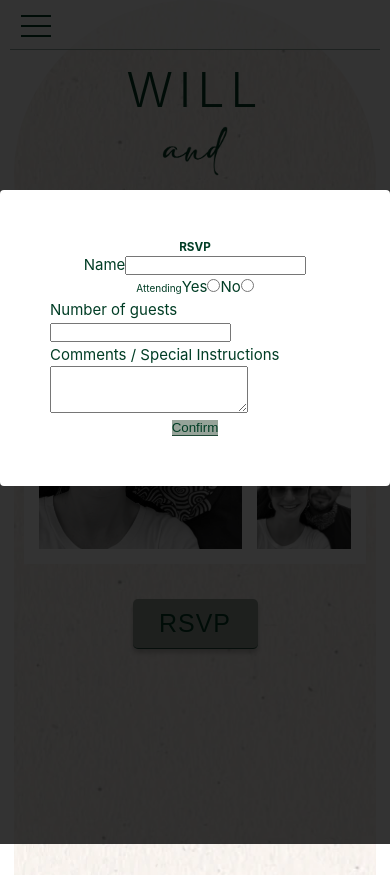
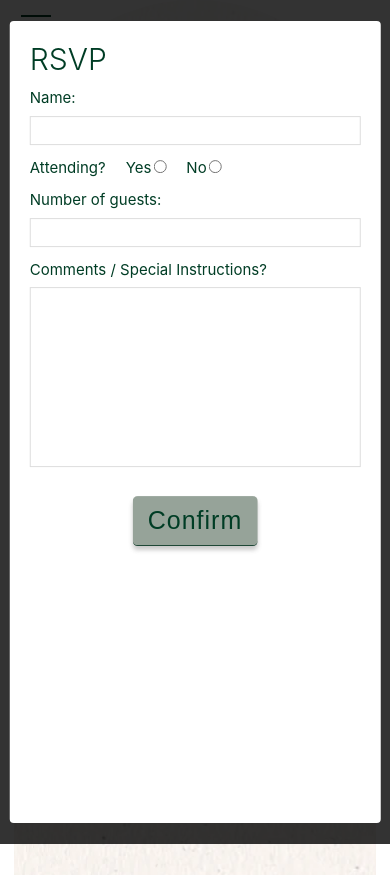
Before and after one commit to JGore99/will-and-robyn, a React (Create React App) app: page / in a window 390 px wide. Both pictures are taken after a click on the button "RSVP". Built offline with nearby package versions, Linux system fonts and the light colour scheme.

Commit message:
style RSVP modal for desktop and mobile

```diff
--- a/src/components/LocationCard/LocationCard.jsx
+++ b/src/components/LocationCard/LocationCard.jsx
@@ -1,11 +1,12 @@
 import React from 'react'
+import { Link } from 'react-router-dom'
 import styles from './LocationCard.module.css'
 
 const LodgingCard = ({ location, setLocationId }) => {
   return (
     <div className={`${styles.locationCard}`}>
       <h3 className={`${styles.locationName}`}>{location.name}</h3>
-      <h4 className={`${styles.locationTitle}`}>{location.web}</h4>
+      <Link to={{ pathname: `${location.link}`}} target="_blank" className={`${styles.locationTitle}`}>{location.web}</Link>
       <h4 className={`${styles.locationPhone}`}>{location.phone}</h4>
     </div>
   )
--- a/src/components/LocationCard/LocationCard.module.css
+++ b/src/components/LocationCard/LocationCard.module.css
@@ -13,6 +13,7 @@
   justify-content: space-around;
   padding: 30px 10px;
   cursor: pointer;
+  text-align: center;
 }
 
 .locationName {
--- a/src/components/LocationList/LocationList.jsx
+++ b/src/components/LocationList/LocationList.jsx
@@ -1,44 +1,47 @@
 const LodgingList = [
   {
     id: 0,
-    name: "The Place",
-    web: "theInternet.com",
-    phone: "555-555-5555"
+    name: "The Marriott",
+    web: "bookings",
+    link: "https://www.marriott.com/en-us/hotels/nycbk-new-york-marriott-at-the-brooklyn-bridge/overview/",
+    phone: "718-246-7000"
   },
   {
     id: 1,
-    name: "The Place",
-    web: "theInternet.com",
-    phone: "555-555-5555"
+    name: "EVEN Hotel Brooklyn",
+    web: "bookings",
+    link: "https://www.ihg.com/evenhotels/hotels/us/en/brooklyn/bxyev/hoteldetail?cm_mmc=GoogleMaps-_-VN-_-US-_-BXYEV",
+    phone: "718-552-3800"
   },
   {
     id: 2,
-    name: "The Place",
-    web: "theInternet.com",
-    phone: "555-555-5555"
+    name: "airbnb",
+    web: "bookings",
+    link: "https://www.airbnb.com/s/Brooklyn--New-York--United-States/homes?c=.pi0.pk475441696_25650621256&localized_ghost=true&gclid=Cj0KCQjw1ZeUBhDyARIsAOzAqQLzJNcgWCi_HcY-Flhy9g9VaEYIJGS2Nz3DWKZ5p7Zv85rTlCvu3O0aAiWVEALw_wcBhttps://www.ihg.com/evenhotels/hotels/us/en/brooklyn/bxyev/hoteldetail?cm_mmc=GoogleMaps-_-VN-_-US-_-BXYEV",
+    // phone: "555-555-5555"
   },
   {
     id: 3,
     name: "The Place",
-    web: "theInternet.com",
+    web: "bookings",
     phone: "555-555-5555"
   },
   {
     id: 4,
     name: "The Place",
-    web: "theInternet.com",
+    web: "bookings",
     phone: "555-555-5555"
   },
   {
     id: 5,
     name: "The Place",
-    web: "theInternet.com",
+    web: "bookings",
     phone: "555-555-5555"
   },
   {
     id: 6,
     name: "The Place",
-    web: "theInternet.com",
+    web: "bookings",
     phone: "555-555-5555"
   },
 ]
--- a/src/components/RSVPModal/RSVPModal.jsx
+++ b/src/components/RSVPModal/RSVPModal.jsx
@@ -6,6 +6,8 @@ function RSVPModal ( { closeModal }) {
   const [formData, setFormData] = useState({
     fullName: '',
     numberOfGuests: null,
+    attending: true,
+    commentsInstructions: ''
   })
 
   const handleChange = e => {
@@ -15,10 +17,17 @@ function RSVPModal ( { closeModal }) {
     })
   }
 
-  const { fullName, numberOfGuests, commentsInstructions} = formData
+  const handleCheck = e => {
+    setFormData({
+      ...formData,
+      [e.target.name]: e.target.value
+    })
+  }
+
+  const { fullName, numberOfGuests, attending, commentsInstructions} = formData
 
   const isFormInvalid = () => {
-    return !(fullName && numberOfGuests)
+    return !(fullName && attending)
   }
 
   return (
@@ -33,49 +42,52 @@ function RSVPModal ( { closeModal }) {
         <form className={`${styles.modalForm}`}
           autoComplete='off'
         >
-          <label>Name
-            <input
+          <label className={`${styles.modalFormLabel}`}>Name:
+            <input className={`${styles.modalFormInput}`}
               type='text'
+              required
               value={fullName}
-              name='name'
+              name='fullName'
               onChange={handleChange}
             />
           </label>
-          <div className={`${styles.modalAttendingContainer}`}>Attending
-            <label>Yes
-              <input
+          <div className={`${styles.modalAttendingContainer}`}>
+            <h4 className={`${styles.modalAttendingLabel}`}>Attending?</h4>
+            <label className={`${styles.modalAttendingLabel}`}>Yes
+              <input className={`${styles.modalRadioBtn}`}
                 type='radio'
                 value={true}
-                name='yes'
-                onChange={handleChange}
+                name='attending'
+                onChange={handleCheck}
                 />
             </label>
-            <label>No
-              <input
+            <label className={`${styles.modalAttendingLabel}`}>No
+              <input className={`${styles.modalRadioBtn}`}
                 type='radio'
                 value={false}
-                name='no'
-                onChange={handleChange}
+                name='attending'
+                onChange={handleCheck}
                 />
             </label>
           </div>
-          <label>Number of guests
-            <input
+          <label className={`${styles.modalFormLabel}`}>Number of guests:
+            <input className={`${styles.modalFormInput}`}
               type='number'
+              required
               value={numberOfGuests}
               name='number of guests'
               onChange={handleChange}
             />
           </label>
-          <label>Comments / Special Instructions
-            <textarea
+          <label className={`${styles.modalFormLabel}`}>Comments / Special Instructions?
+            <textarea className={`${styles.modalFormInput} ${styles.modalTextArea}`}
               value={commentsInstructions}
               name='comments'
               onChange={handleChange}
             />
           </label>
         </form>
-      <button
+      <button className="button-bg"
         disabled={isFormInvalid()}
         onClick={() => {
           closeModal(false)}}>Confirm
--- a/src/components/RSVPModal/RSVPModal.module.css
+++ b/src/components/RSVPModal/RSVPModal.module.css
@@ -9,8 +9,6 @@
   position: fixed;
   z-index: 2000;
 }
-
-
 
 .modalContainer {
   background-color: rgb(255, 255, 255);
@@ -24,8 +22,8 @@
   margin-right: -50%;
   /* height: 70%;
   width: 70%; */
-  padding: 50px;
-  max-width: 600px;
+  padding: 35px;
+  max-width: 500px;
   min-width: 300px;
   z-index: 2000;
   display: flex;
@@ -33,8 +31,78 @@
   align-items: center;
 }
 
+.modalTitle {
+  font-size: 30px;
+  font-weight: 300;
+  align-self: flex-start;
+  padding-bottom: 10px;
+}
+
 .modalForm {
-  display: flex;
+  text-align: center;
+  margin: 0 auto;
+  width: 100%;
+  /* display: flex;
   flex-direction: column;
   align-items: center;
+  justify-content: space-between; */
+
 }
+
+.modalFormLabel {
+  text-align: left;
+  display: block;
+  font-size: var(--font-m);
+  line-height: 1.5em;
+  font-weight: 400;
+}
+
+
+.modalFormInput {
+  width: 100%;
+  padding: 6px 10px;
+  margin: 6px 0 12px 0;
+  border: 1px solid #ddd;
+  box-sizing: border-box;
+}
+
+.modalTextArea {
+  height: 180px;
+  resize: none
+}
+
+.modalFormInput:focus {
+  outline: none !important;
+  border-color: var(--light-green);
+  box-shadow: 0 0 10px var(--light-green);
+}
+
+.modalAttendingContainer {
+  display: flex;
+  justify-content: start;
+}
+
+.modalAttendingLabel {
+  text-align: left;
+  /* display: block; */
+  font-size: var(--font-m);
+  line-height: 1.5em;
+  font-weight: 400;
+  padding-right: 20px;
+  padding-bottom: 10px;
+}
+
+.modalRadioBtn {
+  margin-left: 2px;
+}
+
+@media only screen and (max-width: 600px) {
+
+  .modalContainer {
+    top: 50%;
+    width: 95%;
+    height: 95%;
+    padding: 20px;
+  }
+
+}
--- a/src/index.css
+++ b/src/index.css
@@ -119,16 +119,6 @@ h2 {
   font-weight: 400;
 }
 
-label {
-  font-size: var(--font-m);
-  line-height: 1.5em;
-}
-
-textarea {
-    font-size: var(--font-m);
-    line-height: 1.5em;
-}
-
 @media only screen and (max-width: 600px) {
 
   h2 {
@@ -140,4 +130,8 @@ textarea {
     border-bottom: none;
   }
 
+  button:hover {
+    color: rgb(0,61,37);
+    background-color: var(--light-green);
+  }
 }
```
